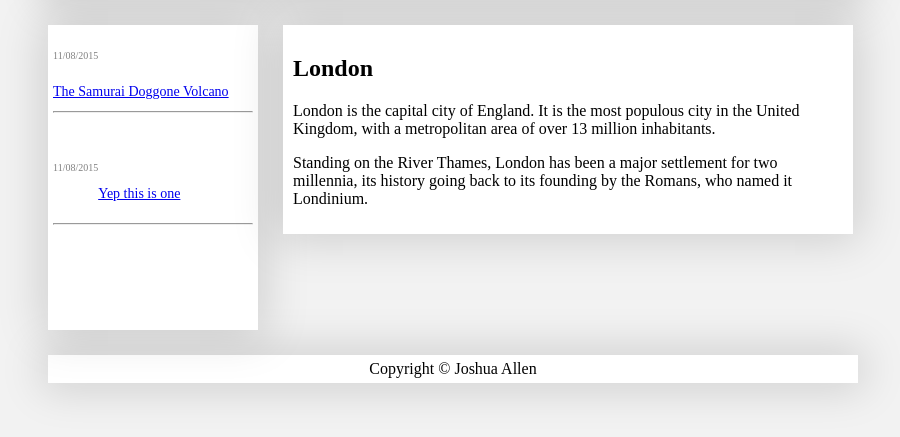
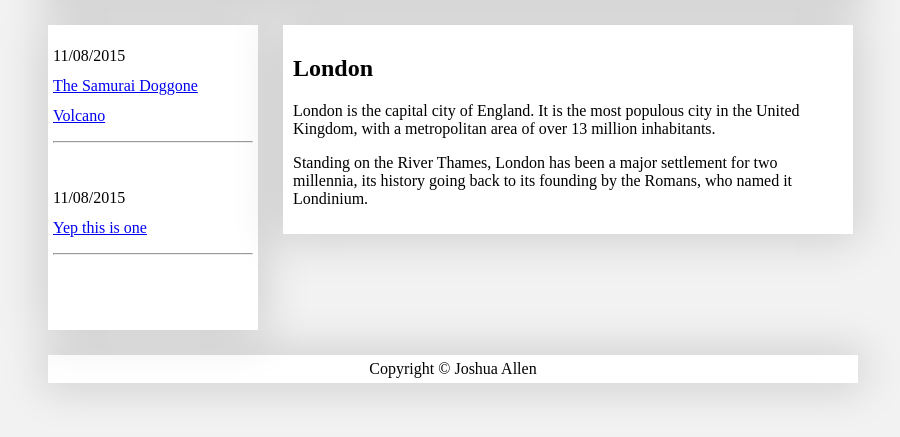
Before and after one commit to Joshua-Allen/Joshua-Allen.github.io, a PHP site: page / in a window 1280 px wide. Shown: the part 88-525 px from the top of the page, without its empty margins (187-1087 px from the left). Run offline with PHP 8.4, Linux system fonts and the light colour scheme; some libraries are stand-ins or nearby versions.

Commit message:
start over

```diff
--- a/css/test.css
+++ b/css/test.css
@@ -55,10 +55,10 @@ body {
 }
 
 #postLink {
-	float: left;
+	/*float: left;
 	font-size: 14px;
 	line-height: 1px;
-	padding-top: 10px;
+	padding-top: 10px;*/
 }
 
 #postList {
@@ -66,11 +66,11 @@ body {
 }
 
 #postDate {
-	float: left;
+	/*float: left;
 	font-size: 10px;
 	color: grey;
 	margin-top: 0px;
-	margin-bottom: 10px;
+	margin-bottom: 10px;*/
 }
 
 .center {
```
